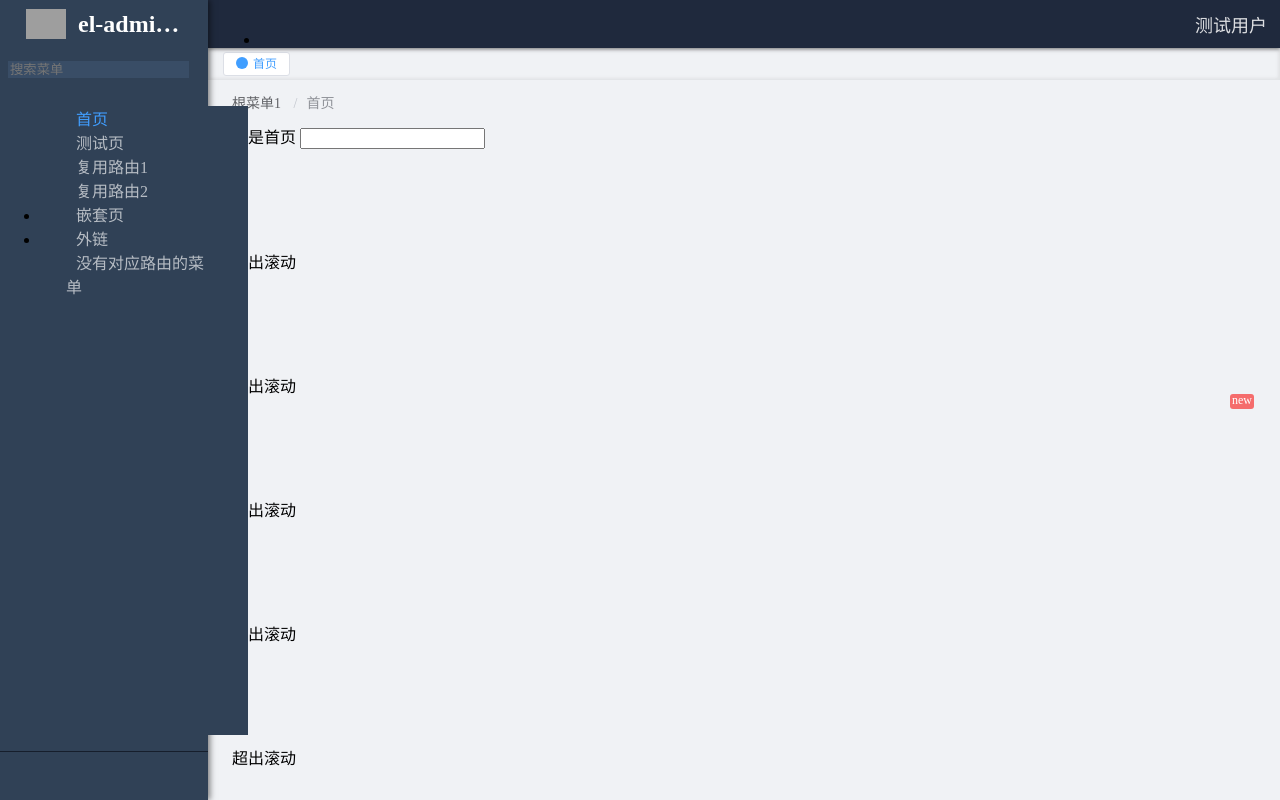
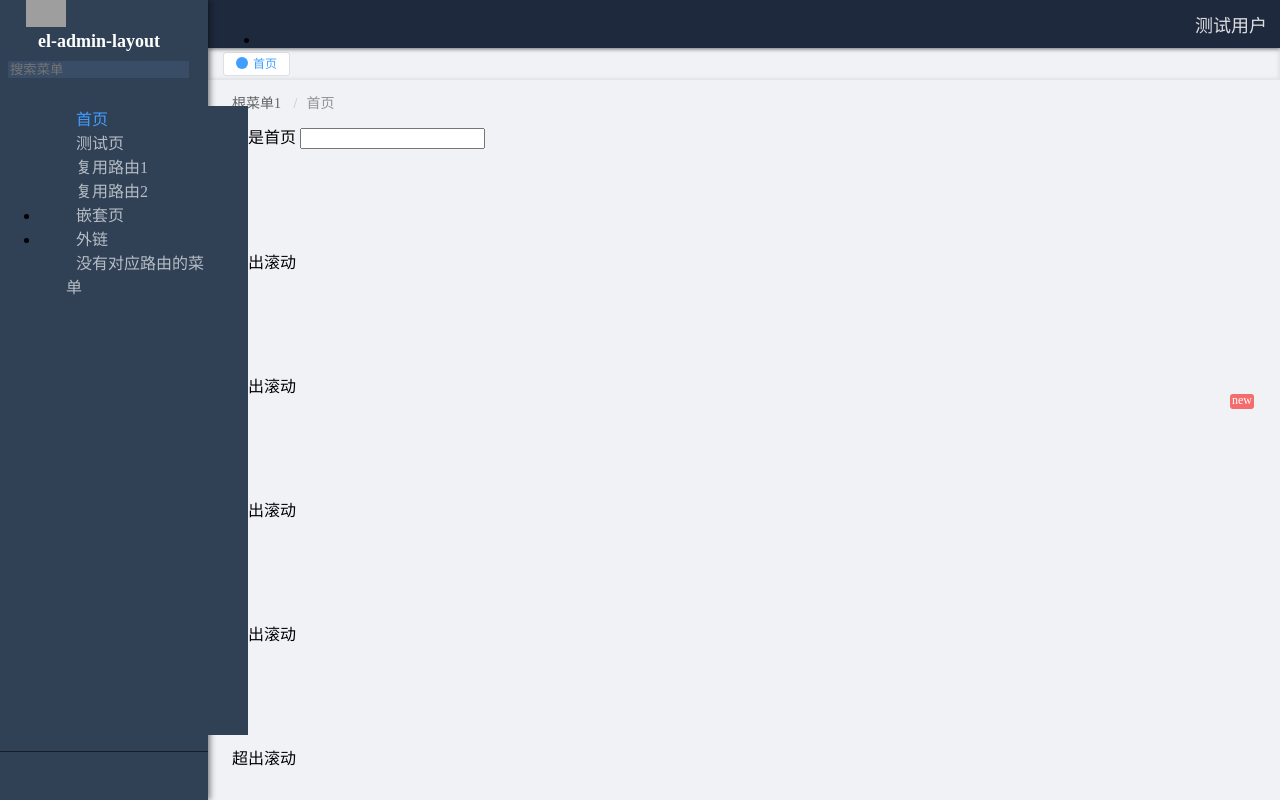
Before and after one commit to toesbieya/el-admin-layout, a Vue app: page /#/index in a window 1280 px wide. Built offline with nearby package versions, Linux system fonts and the light colour scheme; grey boxes are pictures that could not be loaded.

Commit message:
logo样式修改

```diff
--- a/src/component/Logo/style.scss
+++ b/src/component/Logo/style.scss
@@ -1,16 +1,13 @@
 .logo-container {
+    display: flex;
+    align-items: center;
     width: 100%;
     height: $nav-height;
+    cursor: pointer;
     padding: 0 $menu-padding;
     box-sizing: border-box;
 
-    .logo-link {
-        display: flex;
-        align-items: center;
-        height: 100%;
-        cursor: pointer;
-
-        > img {
+    img {
         height: $logo-size;
 
         & + h1 {
@@ -18,11 +15,11 @@
         }
     }
 
-        > h1 {
+    h1 {
         margin: 0;
         overflow: hidden;
         text-overflow: ellipsis;
         white-space: nowrap;
+        font-size: 18px;
     }
 }
-}
```
Lines whose indentation alone changed are shown as unchanged.
